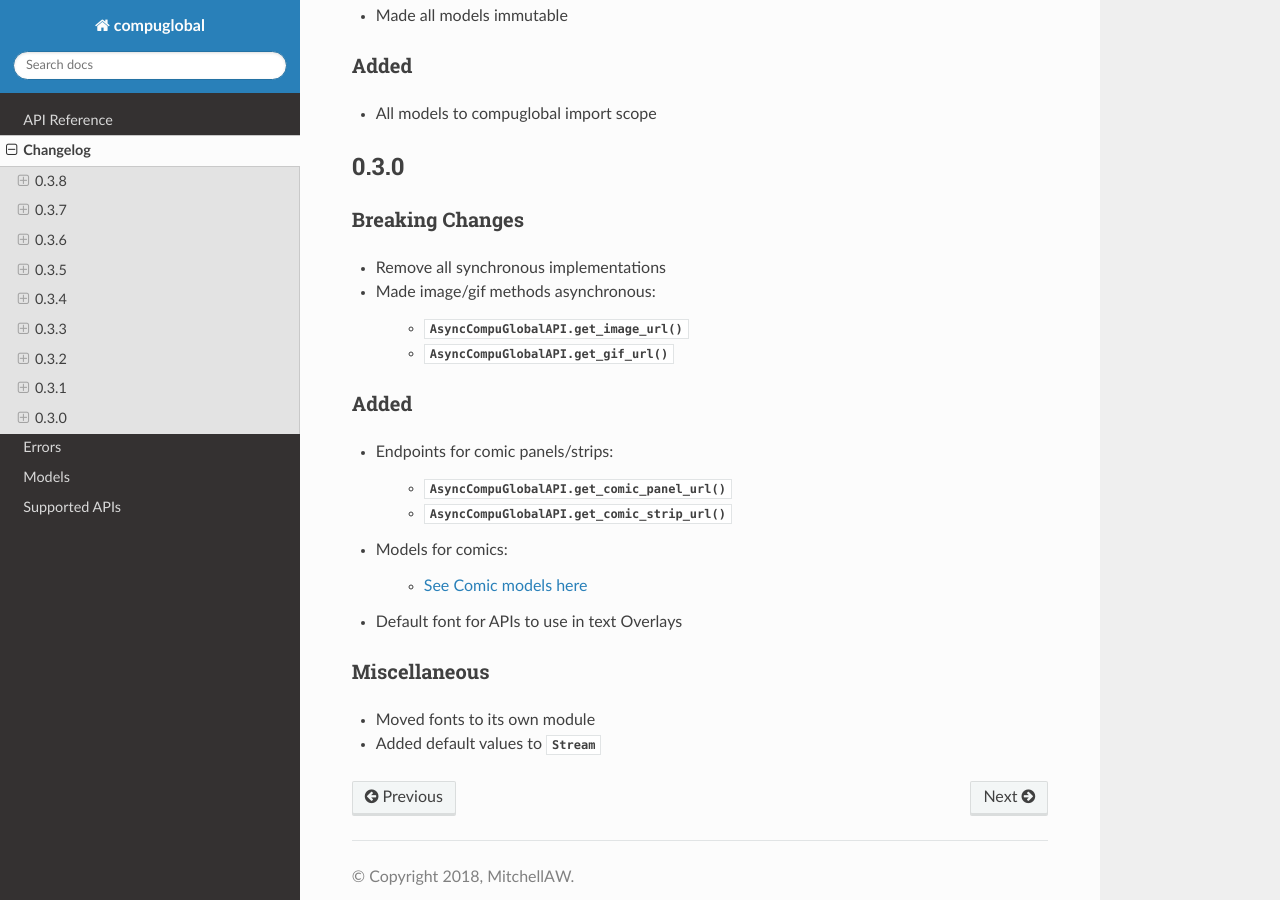
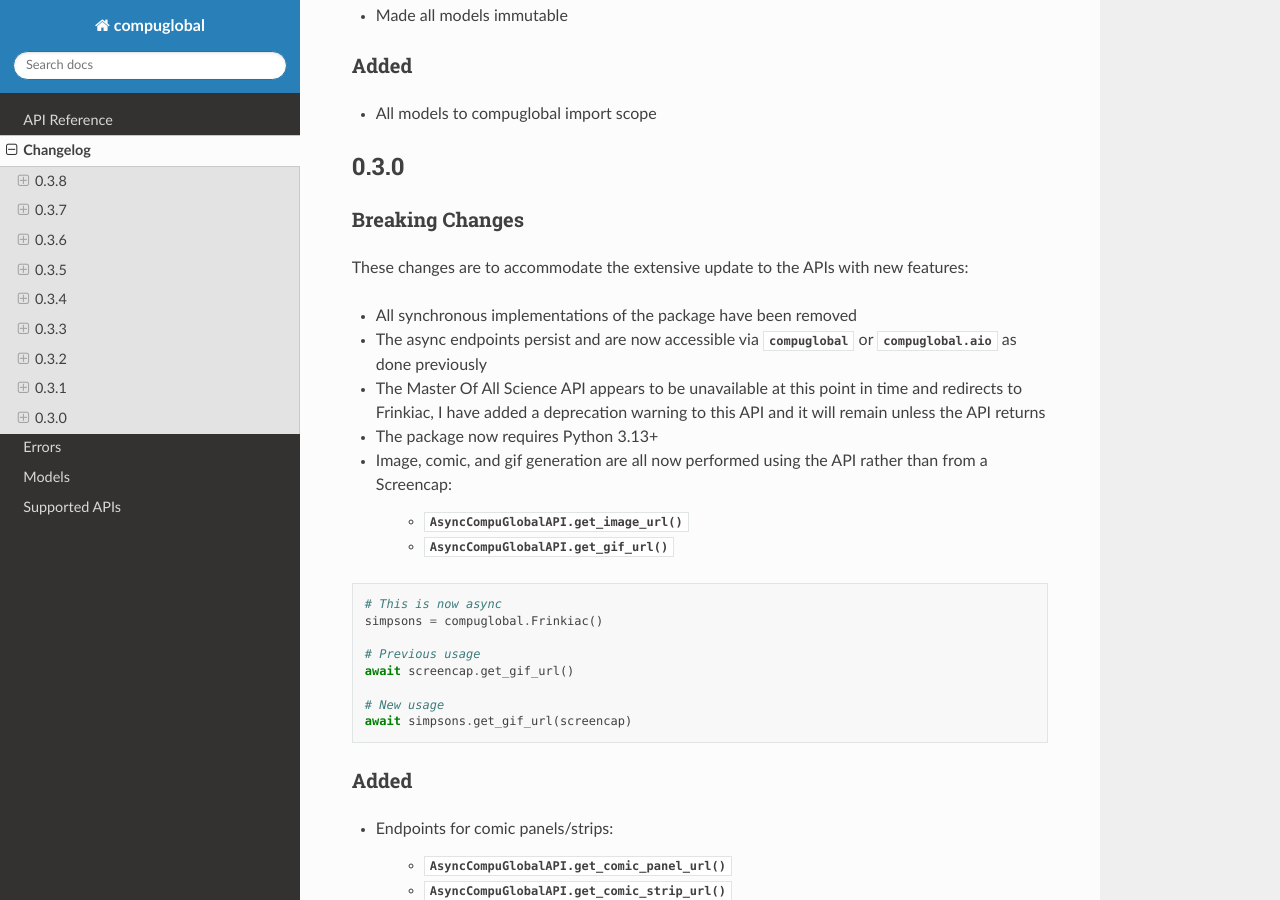
Before and after one commit to MitchellAW/CompuGlobal, a Sphinx documentation site: the page built from docs/changelog.rst, in a window 1280 px wide and 900 px high, scrolled down 2600 px. Built offline with Sphinx 7.4.7 and the Read the Docs theme 3.1.0, drawn with Linux system fonts in a browser that asks for light colours.

Commit message:
Move breaking changes from README to changelog

```diff
--- a/docs/changelog.rst
+++ b/docs/changelog.rst
@@ -120,11 +120,27 @@ Added
 
 Breaking Changes
 ~~~~~~~~~~~~~~~~
-- Remove all synchronous implementations
-- Made image/gif methods asynchronous:
+These changes are to accommodate the extensive update to the APIs with new features:
+
+- All synchronous implementations of the package have been removed
+- The async endpoints persist and are now accessible via :mod:`compuglobal` or :mod:`compuglobal.aio` as done previously
+- The Master Of All Science API appears to be unavailable at this point in time and redirects to Frinkiac, I have added a deprecation warning to this API and it will remain unless the API returns
+- The package now requires Python 3.13+
+- Image, comic, and gif generation are all now performed using the API rather than from a Screencap:
 
     - :meth:`AsyncCompuGlobalAPI.get_image_url`
     - :meth:`AsyncCompuGlobalAPI.get_gif_url`
+
+.. code-block:: py
+
+    # This is now async
+    simpsons = compuglobal.Frinkiac()
+
+    # Previous usage
+    await screencap.get_gif_url()
+
+    # New usage
+    await simpsons.get_gif_url(screencap)
 
 Added
 ~~~~~
@@ -133,7 +149,6 @@ Added
     - :meth:`AsyncCompuGlobalAPI.get_comic_panel_url`
     - :meth:`AsyncCompuGlobalAPI.get_comic_strip_url`
 - Models for comics:
-
     - :ref:`See Comic models here <comics>`
 - Default font for APIs to use in text Overlays
 
```
Also changed, not shown: README.rst (+1 -24 lines).
